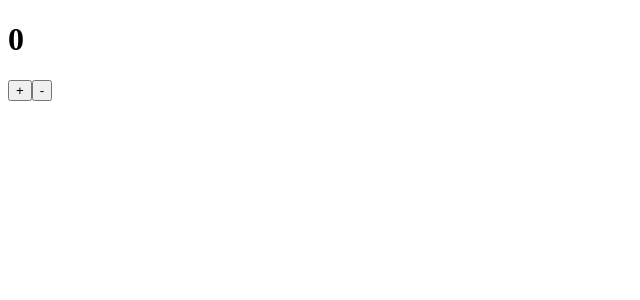
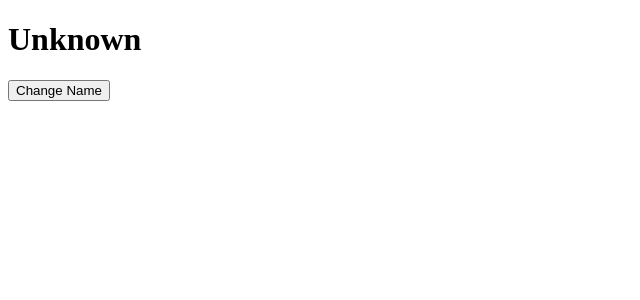
Before and after one commit to boikhutsodev/rectpct, a React (Vite) app in the folder product-app/: page / in a window 1280 px wide. Shown: the top 300 px of the page, without its empty margins (0-640 px from the left). Built offline with nearby package versions, Linux system fonts and the light colour scheme.

Commit message:
Replaced counter functionality with username changer.

```diff
--- a/product-app/src/App.jsx
+++ b/product-app/src/App.jsx
@@ -1,22 +1,18 @@
 import React from "react";
 
-// Watched 1:59:57
+// Watched 2:11:23
 import { useState } from "react";
 const Counter = () => {
-  const [count, setCount] = useState(0);
+  const [username, setUsername] = useState("Unknown");
 
-  const increment = () => {
-    setCount(count + 1);
-  };
-  const subtract = () => {
-    setCount(count - 1);
+  const changeName = () => {
+    setUsername("BoikhutsoWebDev");
   };
 
   return (
     <>
-      <h1>{count}</h1>
-      <button onClick={increment}>+</button>
-      <button onClick={subtract}>-</button>
+      <h1>{username}</h1>
+      <button onClick={changeName}>Change Name</button>
     </>
   );
 };
```
